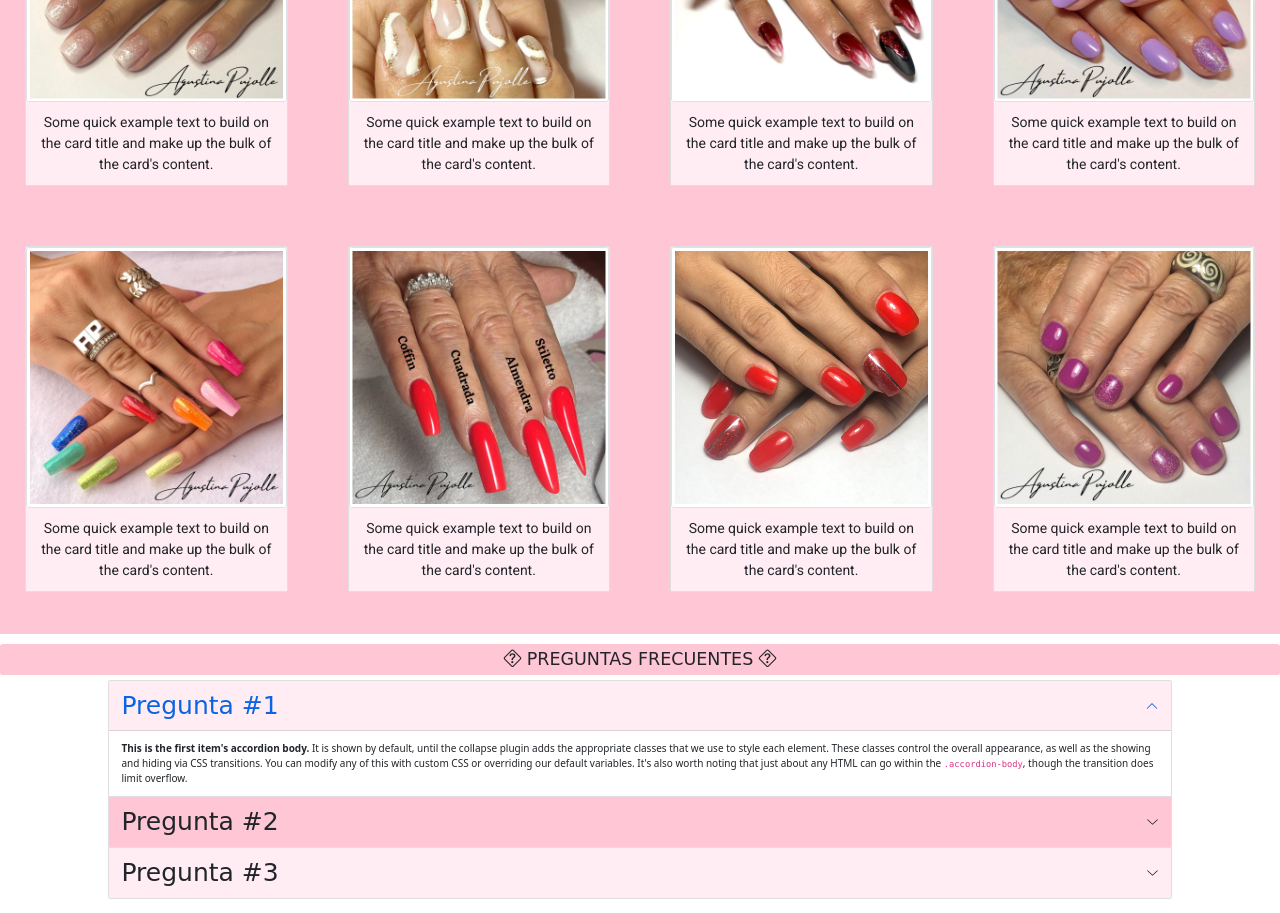
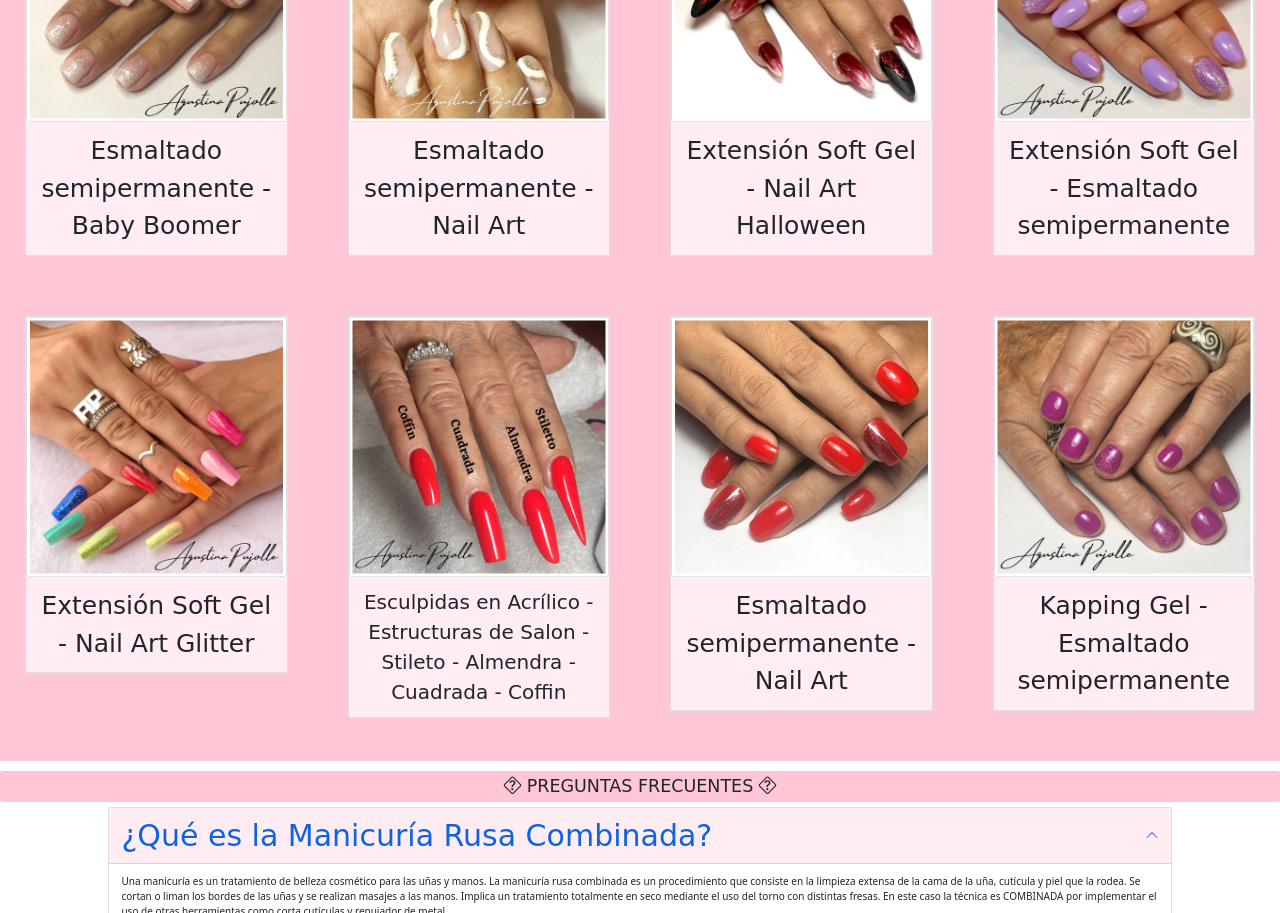
Before and after one commit to TomasPujolle/AP-ESTETICA, a website: page Trabajos.html in a window 1280 px wide. Shown: the part 390-1303 px from the top of the page. Drawn offline with nearby package versions, Linux system fonts and the light colour scheme; a web font is replaced by a local one.

Commit message:
SEO y agregado de nuevas herramientas

```diff
--- a/Trabajos.html
+++ b/Trabajos.html
@@ -5,13 +5,17 @@
     <meta charset="utf-8">
     <meta name="viewport" content="width=device-width, initial-scale=1">
 
+		<title>AP UÑAS-Trabajos/Preguntas</title>
+		<meta name="description" content="Trabajos realizados con respuesta a preguntas frecuentes">
+		<meta name="keywords" content="Trabajos, Preguntas frecuentes">
+
     <!-- Bootstrap CSS -->
     <link href="https://cdn.jsdelivr.net/npm/bootstrap@5.1.3/dist/css/bootstrap.min.css" rel="stylesheet" integrity="sha384-1BmE4kWBq78iYhFldvKuhfTAU6auU8tT94WrHftjDbrCEXSU1oBoqyl2QvZ6jIW3" crossorigin="anonymous">
     <link rel="stylesheet" href="css/style.css">
 
     <link rel="stylesheet" href="https://cdn.jsdelivr.net/npm/bootstrap-icons@1.8.1/font/bootstrap-icons.css">
 
-    <title>AP UÑAS</title>
+
     <!-- WOW -->
 	<link rel="stylesheet" href="css/animate.css">
 	<script src="js/wow.min.js"></script>
@@ -56,72 +60,72 @@
 
 			<article class="col-md-6 col-lg-3 p-5">
 					<div class="card">
-			 				 <img src="img/uñas1.jpg" class="card-img-top img-thumbnail" alt="modelo de uña">
+			 				 <img src="img/uñas1.jpg" class="card-img-top img-thumbnail" alt="Esmaltado semipermanente - Baby Boomer">
 			 				<div class="card-body" id="foto1">
-			   			 <p class="card-text text-center" >Some quick example text to build on the card title and make up the bulk of the card's content.</p>
+			   			 <p class="card-text text-center" >Esmaltado semipermanente - Baby Boomer</p>
 			  			</div>
 				</div>
 		</article>
 
 		<article class="col-md-6 col-lg-3 p-5">
 					<div class="card">
-			 				 <img src="img/uñas2.jpg" class="card-img-top img-thumbnail rounded" alt="modelo de uña">
+			 				 <img src="img/uñas2.jpg" class="card-img-top img-thumbnail rounded" alt="Esmaltado semipermanente - Nail Art">
 			 				<div class="card-body" id="foto2">
-			   			 <p class="card-text text-center">Some quick example text to build on the card title and make up the bulk of the card's content.</p>
+			   			 <p class="card-text text-center">Esmaltado semipermanente - Nail Art</p>
 			  			</div>
 				</div>
 		</article>
 
 		<article class="col-md-6 col-lg-3 p-5">
 					<div class="card">
-			 				 <img src="img/uñas3.jpg" class="card-img-top img-thumbnail rounded" alt="modelo de uña">
+			 				 <img src="img/uñas3.jpg" class="card-img-top img-thumbnail rounded" alt="Extensión Soft Gel - Nail Art Halloween">
 			 				<div class="card-body" id="foto3">
-			   			 <p class="card-text text-center">Some quick example text to build on the card title and make up the bulk of the card's content.</p>
+			   			 <p class="card-text text-center">Extensión Soft Gel - Nail Art Halloween</p>
 			  			</div>
 				</div>
 		</article>
 
 		<article class="col-md-6 col-lg-3 p-5">
 					<div class="card">
-			 				 <img src="img/uñas4.jpg" class="card-img-top img-thumbnail rounded" alt="modelo de uña">
+			 				 <img src="img/uñas4.jpg" class="card-img-top img-thumbnail rounded" alt="Extensión Soft Gel - Esmaltado semipermanente">
 			 				<div class="card-body" id="foto4">
-			   			 <p class="card-text text-center">Some quick example text to build on the card title and make up the bulk of the card's content.</p>
+			   			 <p class="card-text text-center">Extensión Soft Gel - Esmaltado semipermanente</p>
 			  			</div>
 				</div>
 		</article>
 
 		<article class="col-md-6 col-lg-3 p-5">
 					<div class="card">
-			 				 <img src="img/uñas5.jpg" class="card-img-top img-thumbnail rounded" alt="modelo de uña">
+			 				 <img src="img/uñas5.jpg" class="card-img-top img-thumbnail rounded" alt="Extensión Soft Gel - Nail Art Glitter">
 			 				<div class="card-body" id="foto5">
-			   			 <p class="card-text text-center">Some quick example text to build on the card title and make up the bulk of the card's content.</p>
+			   			 <p class="card-text text-center">Extensión Soft Gel - Nail Art Glitter</p>
 			  			</div>
 				</div>
 		</article>
 
 		<article class="col-md-6 col-lg-3 p-5">
 					<div class="card">
-			 				 <img src="img/uñas6.jpg" class="card-img-top img-thumbnail rounded" alt="modelo de uña">
+			 				 <img src="img/uñas6.jpg" class="card-img-top img-thumbnail rounded" alt="Esculpidas en Acrílico - Estructuras de Salon - Stileto - Almendra - Cuadrada - Coffin">
 			 				<div class="card-body" id="foto6">
-			   			 <p class="card-text text-center">Some quick example text to build on the card title and make up the bulk of the card's content.</p>
+			   			 <p class="card-text text-center">Esculpidas en Acrílico - Estructuras de Salon - Stileto - Almendra - Cuadrada - Coffin</p>
 			  			</div>
 				</div>
 		</article>
 
 		<article class="col-md-6 col-lg-3 p-5">
 					<div class="card">
-			 				 <img src="img/uñas7.jfif" class="card-img-top img-thumbnail rounded" alt="modelo de uña">
+			 				 <img src="img/uñas7.jfif" class="card-img-top img-thumbnail rounded" alt="Esmaltado semipermanente - Nail Art">
 			 				<div class="card-body" id="foto7">
-			   			 <p class="card-text text-center">Some quick example text to build on the card title and make up the bulk of the card's content.</p>
+			   			 <p class="card-text text-center">Esmaltado semipermanente - Nail Art</p>
 			  			</div>
 				</div>
 		</article>
 
 		<article class="col-md-6 col-lg-3 p-5">
 					<div class="card">
-			 				 <img src="img/uñas8.jfif" class="card-img-top img-thumbnail rounded" alt="modelo de uña">
+			 				 <img src="img/uñas8.jfif" class="card-img-top img-thumbnail rounded" alt="Kapping Gel - Esmaltado semipermanente">
 			 				<div class="card-body" id="foto8">
-			   			 <p class="card-text text-center">Some quick example text to build on the card title and make up the bulk of the card's content.</p>
+			   			 <p class="card-text text-center">Kapping Gel - Esmaltado semipermanente</p>
 			  			</div>
 				</div>
 		</article>
@@ -150,37 +154,55 @@
 				  <div class="accordion-item">
 				    <h4 class="accordion-header" id="headingOne">
 				      <button class="accordion-button" type="button" data-bs-toggle="collapse" data-bs-target="#collapseOne" aria-expanded="true" aria-controls="collapseOne" id="botonPreguntas1">
-				       Pregunta #1
+				       ¿Qué es la Manicuría Rusa Combinada?
 				      </button>
 
 				    </h4>
 				    <div id="collapseOne" class="accordion-collapse collapse show" aria-labelledby="headingOne" data-bs-parent="#accordionExample">
 				      <div class="accordion-body">
-				        <strong>This is the first item's accordion body.</strong> It is shown by default, until the collapse plugin adds the appropriate classes that we use to style each element. These classes control the overall appearance, as well as the showing and hiding via CSS transitions. You can modify any of this with custom CSS or overriding our default variables. It's also worth noting that just about any HTML can go within the <code>.accordion-body</code>, though the transition does limit overflow.
+				        Una manicuría es un tratamiento de belleza cosmético para las uñas y manos.
+
+								La manicuría rusa combinada es un procedimiento que consiste en la limpieza extensa de la cama de la uña, cutícula y piel que la rodea. Se cortan o liman los bordes de las uñas y se realizan masajes a las manos.
+
+								Implica un tratamiento totalmente en seco mediante el uso del torno con distintas fresas.
+
+								En este caso la técnica es COMBINADA por implementar el uso de otras herramientas como corta cutículas y repujador de metal.
 				      </div>
 				    </div>
 				  </div>
 				  <div class="accordion-item">
 				    <h4 class="accordion-header" id="headingTwo">
 				      <button class="accordion-button collapsed" type="button" data-bs-toggle="collapse" data-bs-target="#collapseTwo" aria-expanded="false" aria-controls="collapseTwo" id="botonPreguntas2">
-				        Pregunta #2
+				        ¿Qué es el Esmalte Semipermanente?
 				      </button>
 				    </h4>
 				    <div id="collapseTwo" class="accordion-collapse collapse" aria-labelledby="headingTwo" data-bs-parent="#accordionExample">
 				      <div class="accordion-body">
-				        <strong>This is the second item's accordion body.</strong> It is hidden by default, until the collapse plugin adds the appropriate classes that we use to style each element. These classes control the overall appearance, as well as the showing and hiding via CSS transitions. You can modify any of this with custom CSS or overriding our default variables. It's also worth noting that just about any HTML can go within the <code>.accordion-body</code>, though the transition does limit overflow.
+				        El esmalte semipermanente es un gel acrílico mezclado con esmalte, que se aplica sobre la uña y se endurece con rayos ultravioleta.
+
+								Tiene la misma textura que un esmalte clásico: es líquido y tiene incluso más brillo que el tradicional.
+
+								Este esmalte se aplica igual que el clásico.
+
+								La manicuría semipermanente es una técnica que mantiene las uñas esmaltadas perfectamente por un lapso prolongado y les brinda dureza reduciendo el riesgo de que la uña natural se rompa.
 				      </div>
 				    </div>
 				  </div>
 				  <div class="accordion-item">
 				    <h4 class="accordion-header" id="headingThree">
 				      <button class="accordion-button collapsed" type="button" data-bs-toggle="collapse" data-bs-target="#collapseThree" aria-expanded="false" aria-controls="collapseThree" id="botonPreguntas3">
-				         Pregunta #3
+				         ¿Qué es el Kapping?
 				      </button>
 				    </h4>
 				    <div id="collapseThree" class="accordion-collapse collapse" aria-labelledby="headingThree" data-bs-parent="#accordionExample">
 				      <div class="accordion-body">
-				        <strong>This is the third item's accordion body.</strong> It is hidden by default, until the collapse plugin adds the appropriate classes that we use to style each element. These classes control the overall appearance, as well as the showing and hiding via CSS transitions. You can modify any of this with custom CSS or overriding our default variables. It's also worth noting that just about any HTML can go within the <code>.accordion-body</code>, though the transition does limit overflow.
+				        El kapping es un tratamiento que ayuda a fortalecer la uña natural.
+
+								Para este tratamiento se aplica una fina capa de gel/acrílico sobre la uña ya sea sana, quebradiza, débil o escamada.
+
+								Objetivo: acompañar su crecimiento y protegerla aportándole un acabado brilloso y cristalino permanente.
+
+								A diferencia de las uñas esculpidas, este baño fortificador NO alarga el tamaño de la uña natural.
 				      </div>
 				    </div>
 				  </div>
--- a/scss/_fonts.scss
+++ b/scss/_fonts.scss
@@ -1,8 +1,10 @@
 @import url('https://fonts.googleapis.com/css2?family=Roboto:ital,wght@0,300;0,400;1,500&display=swap');
 @import url('https://fonts.googleapis.com/css2?family=Fredoka+One&display=swap');
 @import url('https://fonts.googleapis.com/css2?family=Charmonman&display=swap');
+@import url('https://fonts.googleapis.com/css2?family=Amita&display=swap');
 
 $fontMain: 'Roboto', sans-serif;
 $fontLogo: 'Charmonman', cursive;
 $fontTitulo: 'Indie Flower', cursive;
 $fontNAV: 'Fredoka One', cursive;
+$fontTrabajos: 'Amita', cursive;
--- a/scss/_nav.scss
+++ b/scss/_nav.scss
@@ -16,10 +16,11 @@
 	background-color: $mainColor;
 	font-size: 2.3rem;
 	a{
-	padding: 2rem;
+	@include p-m(2rem, 1rem)
 	font-family: $fontNAV;
-	}
+
 	&:hover{
 		color: white;
 	}
 }
+}
--- a/scss/_trabajos.scss
+++ b/scss/_trabajos.scss
@@ -8,64 +8,64 @@
 #foto1{
 	background-color: $secondColor;
 	p{
-		font-family:$fontMain;
-		font-size: 1.4rem;
+		font-family:$fontLogo;
+		font-size: 2.5rem;
 	}
 }
 
 #foto2{
 	background-color: $secondColor;
 	p{
-		font-family:$fontMain;
-		font-size: 1.4rem;
+		font-family:$fontLogo;
+		font-size: 2.5rem;
 	}
 }
 
 #foto3{
 	background-color: $secondColor;
 	p{
-		font-family:$fontMain;
-		font-size: 1.4rem;
+		font-family:$fontLogo;
+		font-size: 2.5rem;
 	}
 }
 
 #foto4{
 	background-color: $secondColor;
 	p{
-		font-family:$fontMain;
-		font-size: 1.4rem;
+		font-family:$fontLogo;
+		font-size: 2.5rem;
 	}
 }
 
 #foto5{
 	background-color: $secondColor;
 	p{
-		font-family:$fontMain;
-		font-size: 1.4rem;
+		font-family:$fontLogo;
+		font-size: 2.5rem;
 	}
 }
 
 #foto6{
 	background-color: $secondColor;
 	p{
-		font-family:$fontMain;
-		font-size: 1.4rem;
+		font-family:$fontLogo;
+		font-size: 2rem;
 	}
 }
 
 #foto7{
 	background-color: $secondColor;
 	p{
-		font-family:$fontMain;
-		font-size: 1.4rem;
+		font-family:$fontLogo;
+		font-size: 2.5rem;
 	}
 }
 
 #foto8{
 	background-color: $secondColor;
 	p{
-		font-family:$fontMain;
-		font-size: 1.4rem;
+		font-family:$fontLogo;
+		font-size: 2.5rem;
 	}
 }
 
@@ -78,18 +78,18 @@
 #botonPreguntas1{
 	background-color: $secondColor;
 	font-family: $fontTitulo;
-	font-size: 2.5rem;
+	font-size: 3rem;
 
 }
 
 #botonPreguntas2{
 	background-color: $mainColor;
 	font-family: $fontTitulo;
-	font-size: 2.5rem;
+	font-size: 3rem;
 }
 
 #botonPreguntas3{
 	background-color: $secondColor;
 	font-family: $fontTitulo;
-	font-size: 2.5rem;
+	font-size: 3rem;
 }
```
Also changed, not shown: Contacto.html (+5 -1 lines), Precios.html (+5 -1 lines), Sobre mi.html (+15 -3 lines), index.html (+6 -7 lines), scss/_commons.scss (+17 -0 lines), scss/_footer.scss (+6 -6 lines), scss/_index.scss (+6 -1 lines), README.txt (added), css/style.css.
